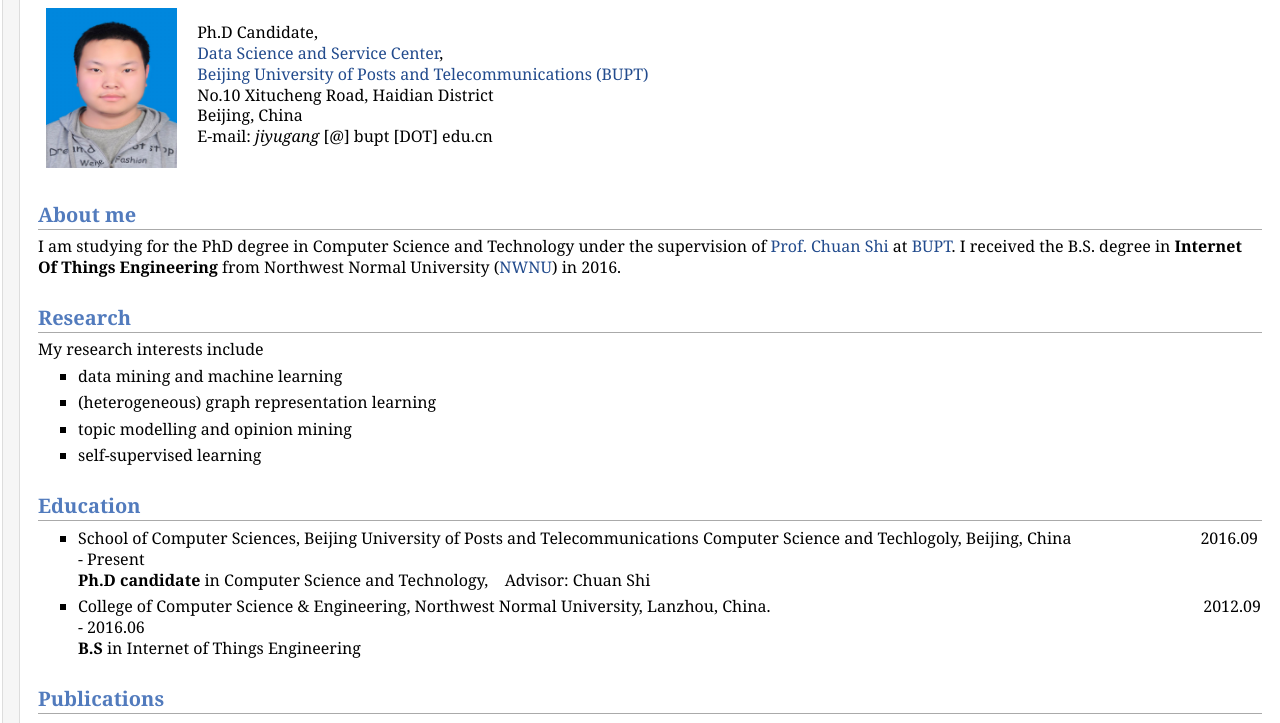
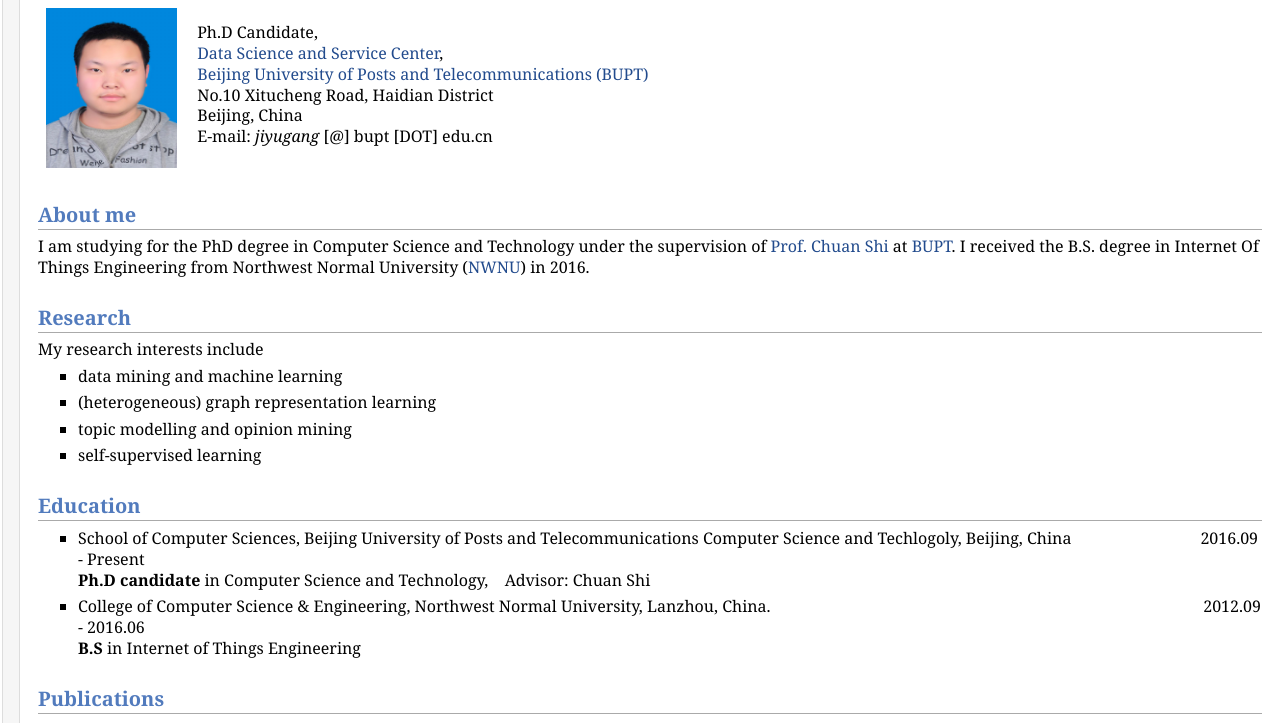
Before and after one commit to yuduo93/yuduo93.github.io, a plain HTML site: page index.html in a window 1280 px wide. Shown: the part 68-791 px from the top of the page. Drawn offline with Linux system fonts and the light colour scheme.

Commit message:
Add files via upload

```diff
--- a/index.html
+++ b/index.html
@@ -24,7 +24,7 @@ Beijing, China<br />
 E-mail: <i>jiyugang</i> [@] bupt [DOT] edu.cn</p>
 </td></tr></table>
 <h2>About me</h2>
-<p>I am studying for the PhD degree in Computer Science and Technology under the supervision of <a href="http://www.shichuan.org/">Prof. Chuan Shi</a> at <a href="http:www.bupt.edu.cn">BUPT</a>. I received the B.S. degree in <b>Internet Of Things Engineering</b> from Northwest Normal University (<a href="http://www.nwnu.edu.cn/">NWNU</a>) in 2016. </p>
+<p>I am studying for the PhD degree in Computer Science and Technology under the supervision of <a href="http://www.shichuan.org/">Prof. Chuan Shi</a> at <a href="http:www.bupt.edu.cn">BUPT</a>. I received the B.S. degree in Internet Of Things Engineering from Northwest Normal University (<a href="http://www.nwnu.edu.cn/">NWNU</a>) in 2016. </p>
 <h2>Research</h2>
 <p>My research interests include </p>
 <ul>
```
